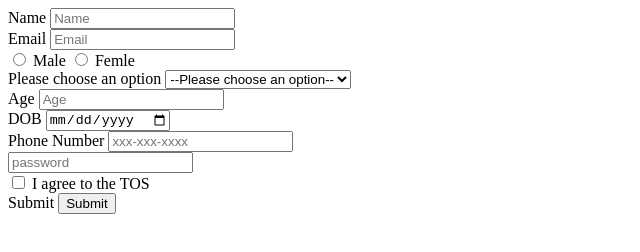
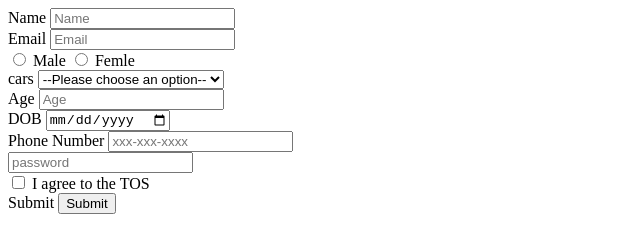
Before and after one commit to acciojob/signup-form-car-ashpatni20, a website: page main.html in a window 1280 px wide. Shown: the whole page, without its empty margins (0-640 px from the left). Drawn offline with Linux system fonts and the light colour scheme.

Commit message:
created a submission

```diff
--- a/main.html
+++ b/main.html
@@ -8,7 +8,7 @@
 
 <body>
 	<!-- the entire body must be written by student -->
-	<form>
+	<form action="" method="post">
 	<label for="name">Name</label>
 	<input type="text" id="name" placeholder="Name" required>
 	<br>
@@ -23,7 +23,8 @@
 	<label for="gender_f">Femle</label>
 
 	<br>
-	<lable for="cars">Please choose an option</lable>
+
+	<lable for="cars">cars</lable>
 	<select id="cars" name="cars" required>
     <option value="" disabled selected hidden>--Please choose an option--</option>
     <option value="BMW">BMW</option>
@@ -39,7 +40,7 @@
 	<br>
 
 	<label  for="dob">DOB</label>
-		<input type="date" id="dod" required>
+		<input type="date" id="dob" required>
 
 		<br>
 		<label for="tel">Phone Number</label>
```
